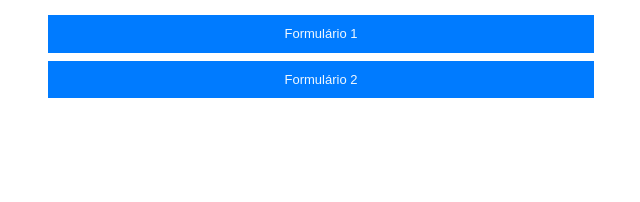
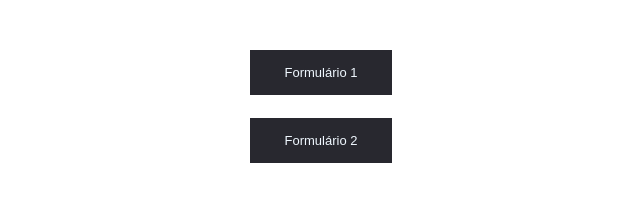
Before and after one commit to Raylla-Silva12/DDW_Login, a plain HTML site: page index.html in a window 1280 px wide. Shown: the whole page, without its empty margins (319-959 px from the left). Drawn offline with Linux system fonts and the light colour scheme.

Commit message:
Atualização 0.4

```diff
--- a/css/style.css
+++ b/css/style.css
@@ -1,5 +1,11 @@
 body {
   font-family: 'Arial';
+}
+
+.btn-redirect {
+  padding: 15px 35px 15px 35px;
+  background-color: rgb(40, 40, 47);
+  color: aliceblue;
 }
 
 .form-signin {
--- a/index.html
+++ b/index.html
@@ -14,8 +14,10 @@
 <body>
     <div id="inicio">
         <form class="form-signin">
-            <button class="btn btn-lg btn-primary btn-block"><a href="form1.html">Formulário 1</a></button>
-            <button class="btn btn-lg btn-primary btn-block"><a href="form2.html">Formulário 2</a></button>
+
+            <div class="col-ms-4 offset-ms-4 mt-5"><a class="btn-redirect" href="form1.html">Formulário 1</a></div>
+            <div class="col-ms-4 offset-ms-4 mt-5"><a class="btn-redirect" href="form2.html">Formulário 2</a></div>
+
         </form>
     </div>
 </body>
```
